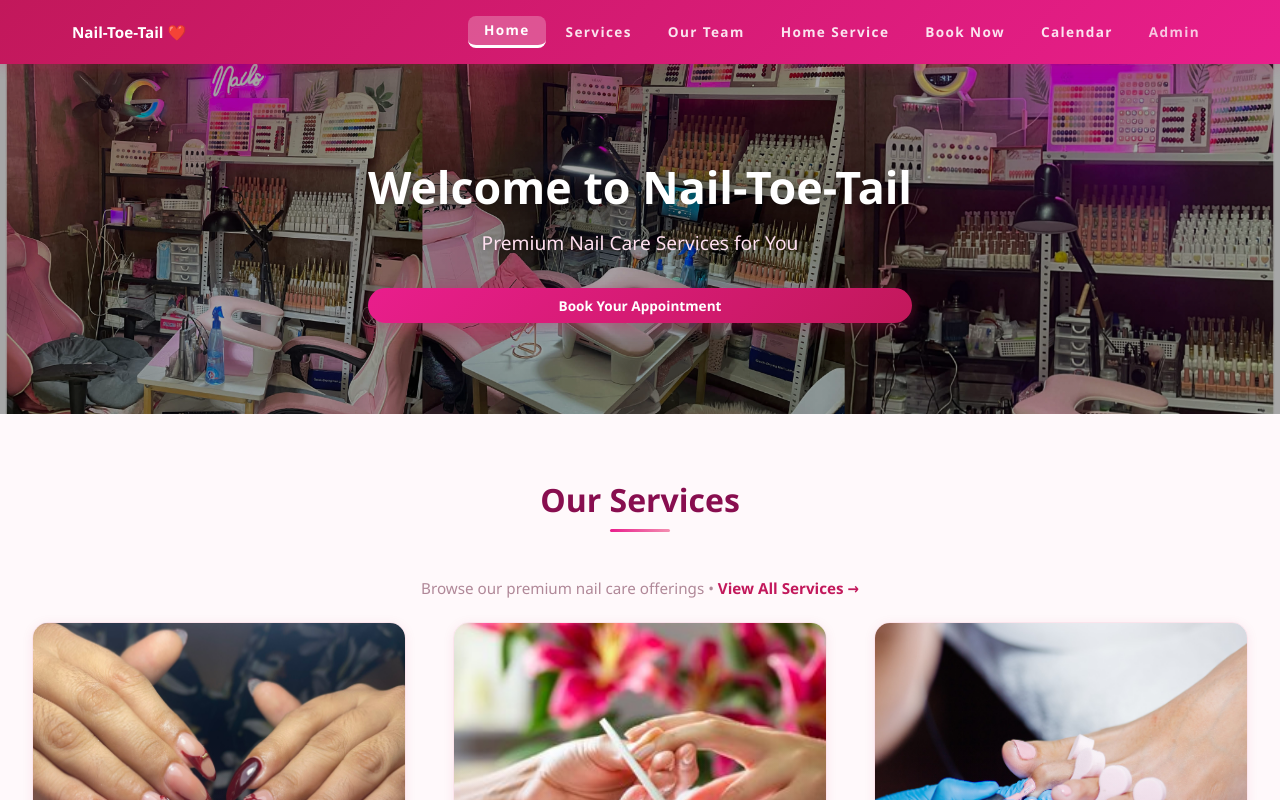
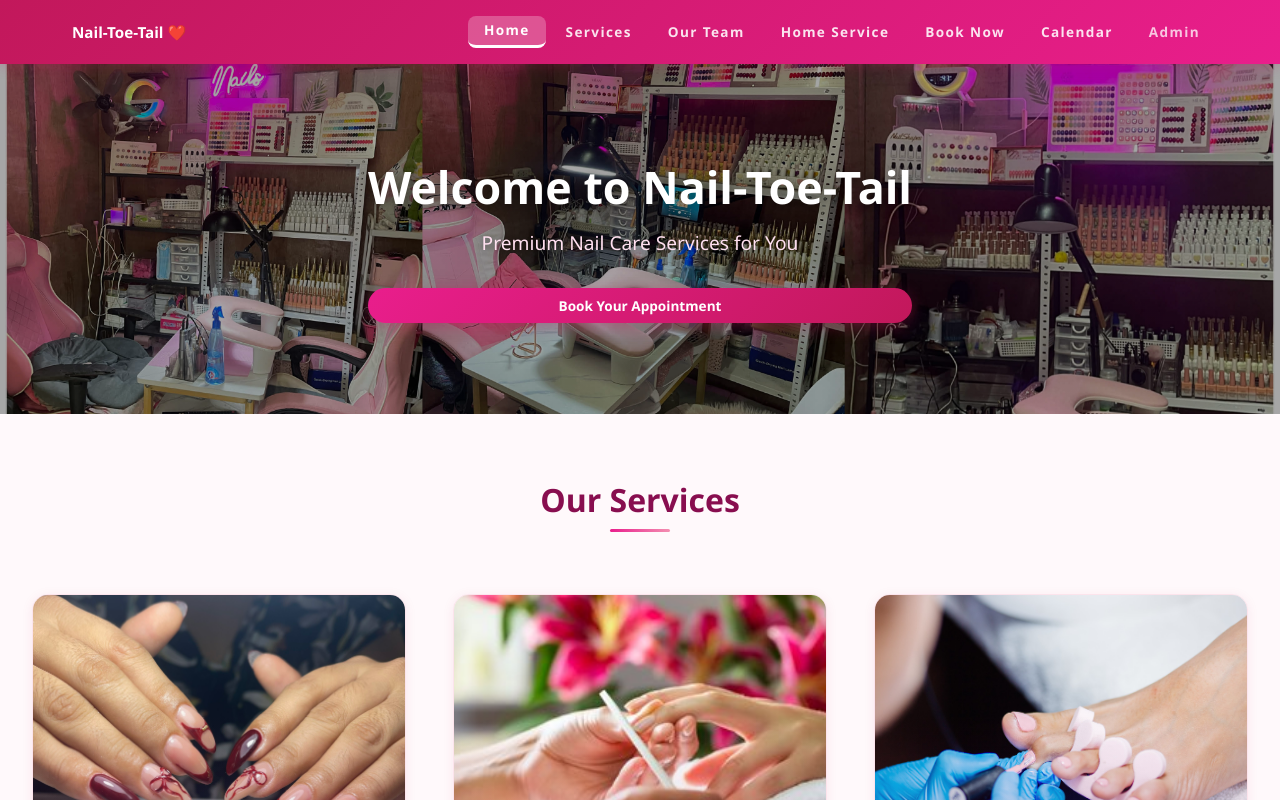
Before and after one commit to Bibangggg123/nail-toe-tail, a React (Create React App) app in the folder client/: page / in a window 1280 px wide. Built offline with nearby package versions, Linux system fonts and the light colour scheme; no server answers; the database is empty; the HTML template or start-up script is replaced by a standard one.

Commit message:
remove services subtitle text

```diff
--- a/client/src/pages/Home.js
+++ b/client/src/pages/Home.js
@@ -45,7 +45,6 @@ function Home({ setCurrentPage }) {
       <section className="services-preview">
         <div className="services-header-clickable" onClick={() => setCurrentPage('services')}>
           <h2>Our Services</h2>
-          <p className="services-subtitle">Browse our premium nail care offerings • <span className="view-all-link">View All Services →</span></p>
         </div>
         <div className="services-grid-3x3">
           {serviceCards.map((svc, i) => (
```
